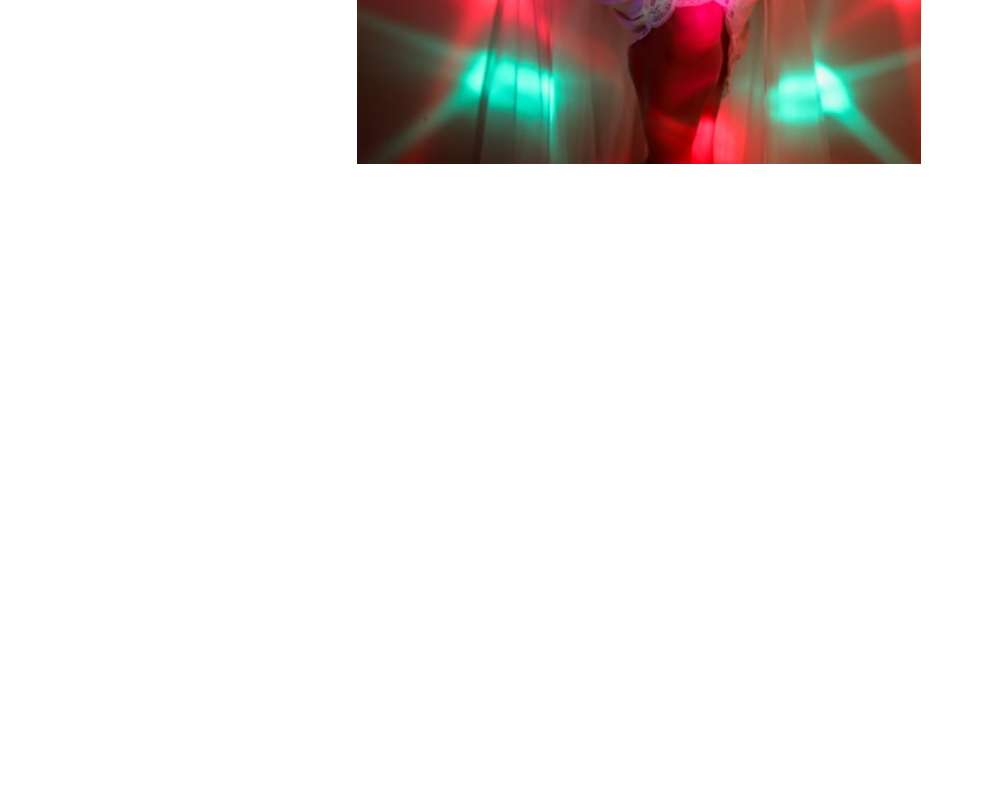
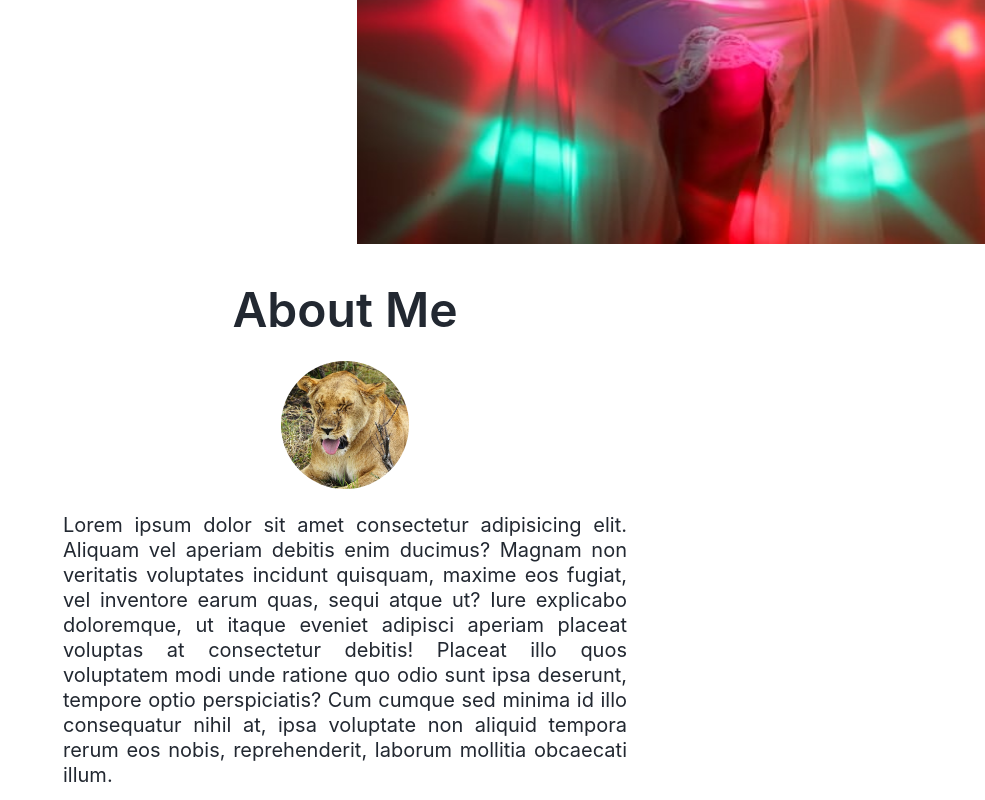
Before and after one commit to TrellixVulnTeam/portfolio_WRT2, a website: page index.html in a window 1280 px wide. Shown: the part 593-1393 px from the top of the page, without its empty margins (295-1280 px from the left). Before the commit the page ends 864 px from the top, so only its background shows below. Drawn offline with Linux system fonts and the light colour scheme.

Commit message:
about me section done

```diff
--- a/index.html
+++ b/index.html
@@ -46,7 +46,7 @@
           </div>
         </div>
         <div class="navbar-menu has-text-centered-touch" id="menu-content">
-          <div class="navbar-end">
+          <div class="navbar-end is-uppercase">
             <a href="#" class="navbar-item has-text-dark"> Home </a>
             <a href="#" class="navbar-item has-text-dark"> About me </a>
             <a href="#" class="navbar-item has-text-dark"> Skills </a>
@@ -55,11 +55,11 @@
         </div>
       </div>
     </nav>
-    <!-- accueil -->
-    <div class="container">
+    <!-- home -->
+
       <div class="columns is-6-desktop">
         <div class="column is-6-desktop">
-          <!-- left section -->
+          <!-- left home section -->
           <section class="hero is-fullheight">
             <div class="hero-body">
               <div class="container has-text-centered">
@@ -75,7 +75,7 @@
             </div>
           </section>
         </div>
-        <!-- right section -->
+        <!-- right home section -->
         <div class="column is-6-desktop has-text-centered is-hidden-touch">
           <figure class="image is-4by5">
             <img
@@ -85,7 +85,35 @@
           </figure>
         </div>
       </div>
-    </div>
+      <!-- About Me -->
+      <div class="container has-text-centered">
+        <h2 class="title is-1 has-text-centered has-text-dark">About Me</h2>
+        <figure class="image container is-128x128 mb-5">
+          <img
+            class="is-rounded is-centered"
+            src="/ressources/images/lion.jpeg"
+            alt="lion avatar"
+          />
+        </figure>
+        <div class="columns is-centered">
+          <div
+            class="column is-6 has-text-centered has-text-justified has-text-dark"
+          >
+            <p class="subtitle is-size-5 has-text-dark">
+              Lorem ipsum dolor sit amet consectetur adipisicing elit. Aliquam
+              vel aperiam debitis enim ducimus? Magnam non veritatis voluptates
+              incidunt quisquam, maxime eos fugiat, vel inventore earum quas,
+              sequi atque ut? Iure explicabo doloremque, ut itaque eveniet
+              adipisci aperiam placeat voluptas at consectetur debitis! Placeat
+              illo quos voluptatem modi unde ratione quo odio sunt ipsa
+              deserunt, tempore optio perspiciatis? Cum cumque sed minima id
+              illo consequatur nihil at, ipsa voluptate non aliquid tempora
+              rerum eos nobis, reprehenderit, laborum mollitia obcaecati illum.
+            </p>
+          </div>
+        </div>
+      </div>
+
     <script src="index.js"></script>
   </body>
 </html>
```
Also changed, not shown: ressources/images/lion.jpeg (added).
